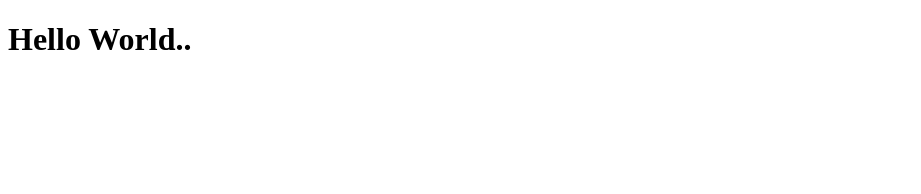
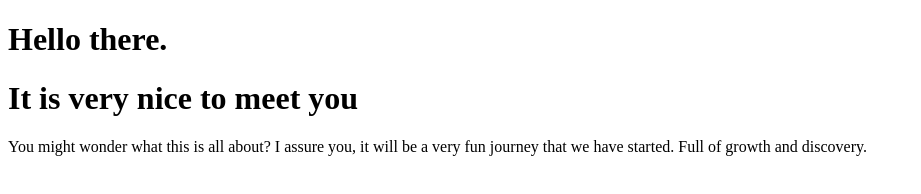
Before and after one commit to PETER0419/CS130-website, a plain HTML site: page index.html in a window 1280 px wide. Shown: the whole page, without its empty margins (0-921 px from the left). Drawn offline with Linux system fonts and the light colour scheme.

Commit message:
Changes succesfully made

```diff
--- a/index.html
+++ b/index.html
@@ -4,8 +4,11 @@
         <meta charset = "UTF-8">
         <meta name = "viewpoint" content = "width=device-width, initial-scale = "1.0">
         <title> Document </title>
+
     </head>
     <body>
-        <h1> Hello World.. </h1>
+        <h1> Hello there. </h1>
+        <h1> It is very nice to meet you</h1>
+        <h> You might wonder what this is all about? I assure you, it will be a very fun journey that we have started. Full of growth and discovery. </h>
     </body>
 </html>
```
Also changed, not shown: FAG.html (+2 -2 lines).
